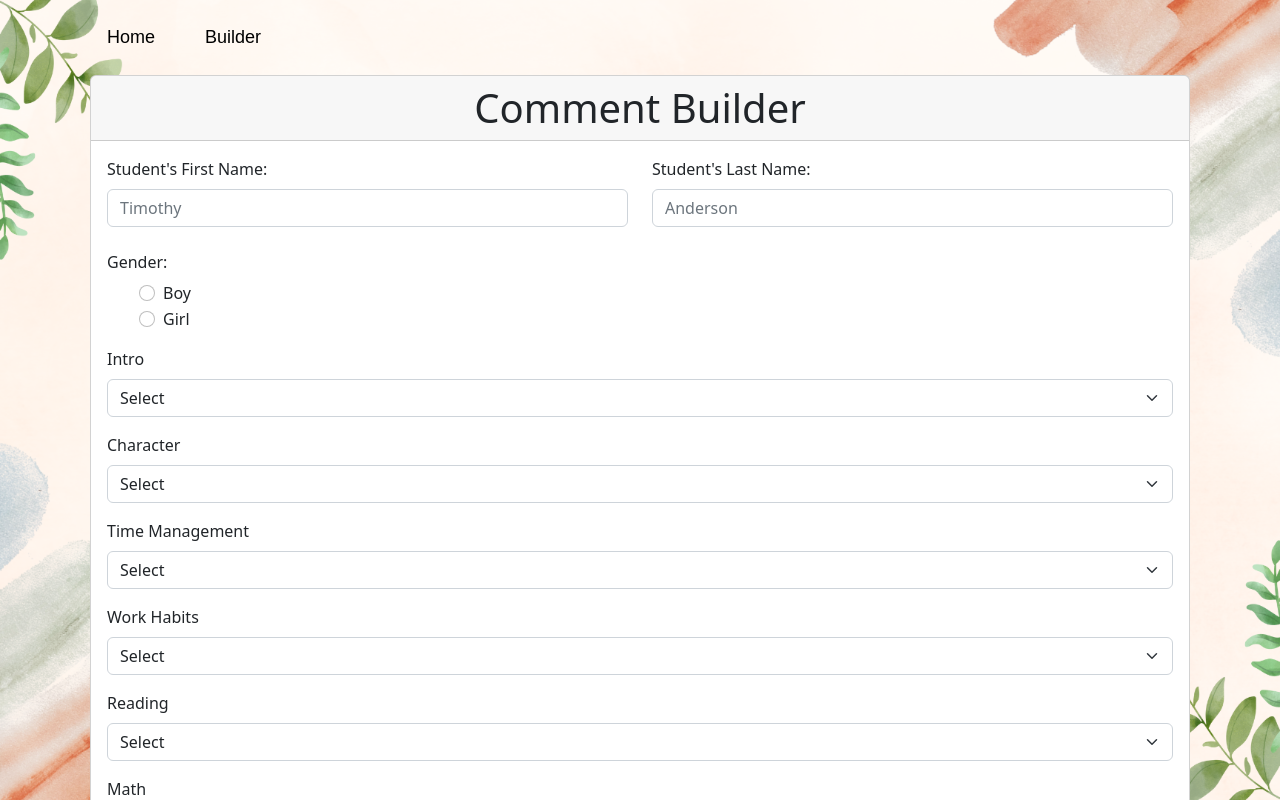
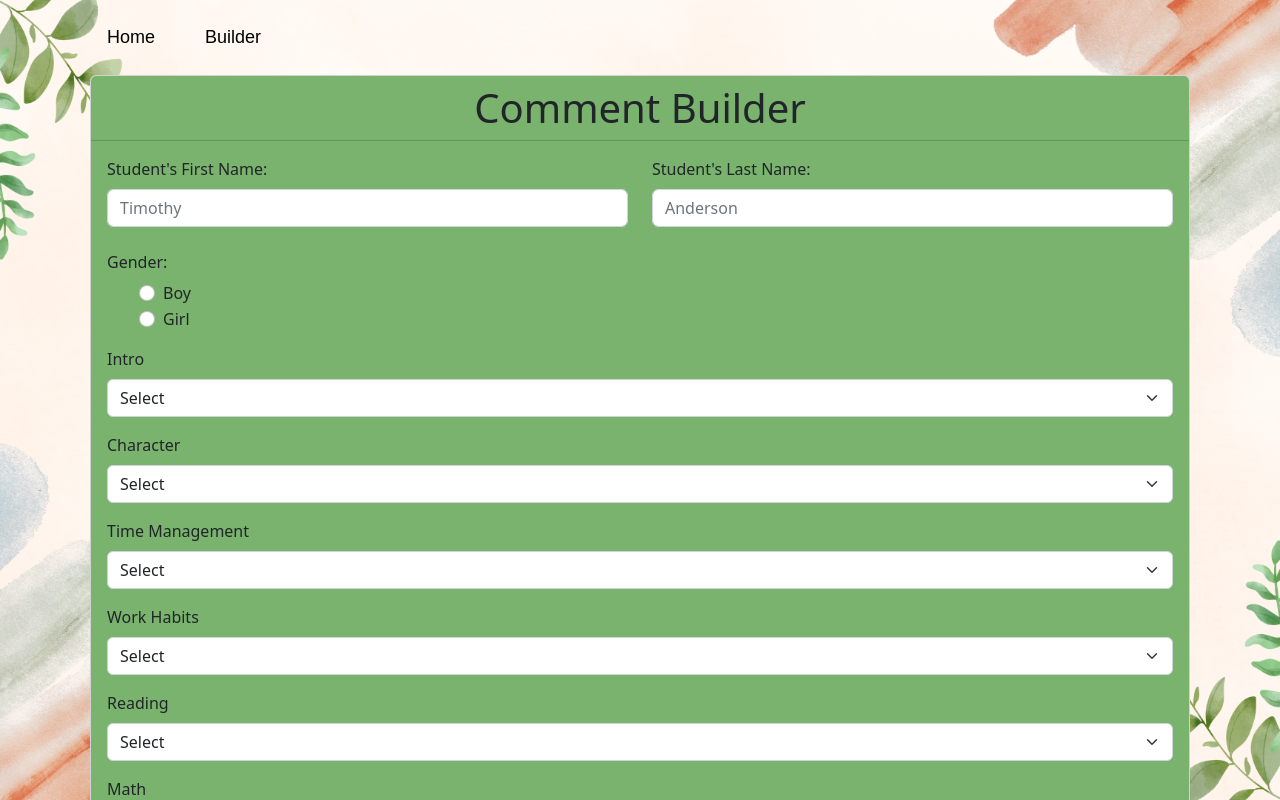
Before and after one commit to jsimmons01/comments-generator, a React (Create React App) app: page /builder in a window 1280 px wide. Shown: the top 800 px of the page. Built offline with nearby package versions, Linux system fonts and the light colour scheme.

Commit message:
updates git

```diff
--- a/src/components/Builder.js
+++ b/src/components/Builder.js
@@ -64,10 +64,10 @@ const Builder = () => {
   return (
      <div className="container">
       <Card className='m-2'>
-        <CardHeader className='text-center card-body' tag='h1'>
+        <CardHeader className='text-center card-body' tag='h1' style={{background:'#79B36D'}}>
           Comment Builder
         </CardHeader>
-        <CardBody>
+        <CardBody style={{background:'#79B36D'}}>
         <Form>
             <Row>
               <Col md={6}>
```
Also changed, not shown: 1 other file (tests, documents, lock files or other folders).
